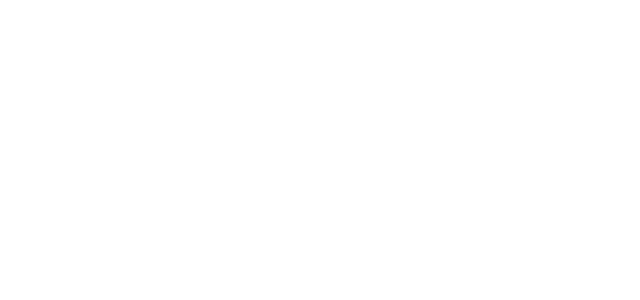
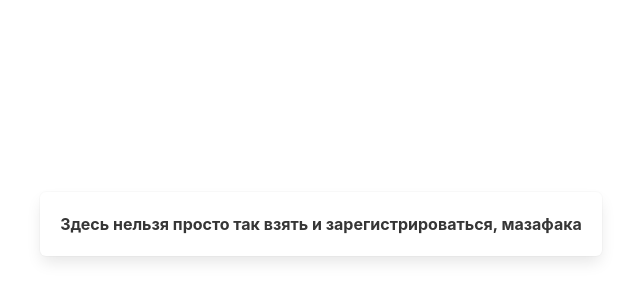
Before and after one commit to codeshowcase-pv/long-tic-tac-toe-front, a Vue app: page /registration in a window 1280 px wide. Shown: the part 176-476 px from the top of the page, without its empty margins (319-959 px from the left). Built offline with nearby package versions, Linux system fonts and the light colour scheme.

Commit message:
Добавлена заглушка на страницу регистрации

```diff
--- /dev/null
+++ b/src/components/registration/index.vue
@@ -0,0 +1,16 @@
+<template>
+  <div class="box">
+    <strong>
+      Здесь нельзя просто так взять и зарегистрироваться, мазафака
+    </strong>
+  </div>
+</template>
+
+<script>
+export default {
+  mounted() {
+    if (localStorage.loggedIn === 'true')
+      this.$router.push('/profile');
+  },
+};
+</script>
```
Also changed, not shown: src/router.js (+6 -4 lines).
